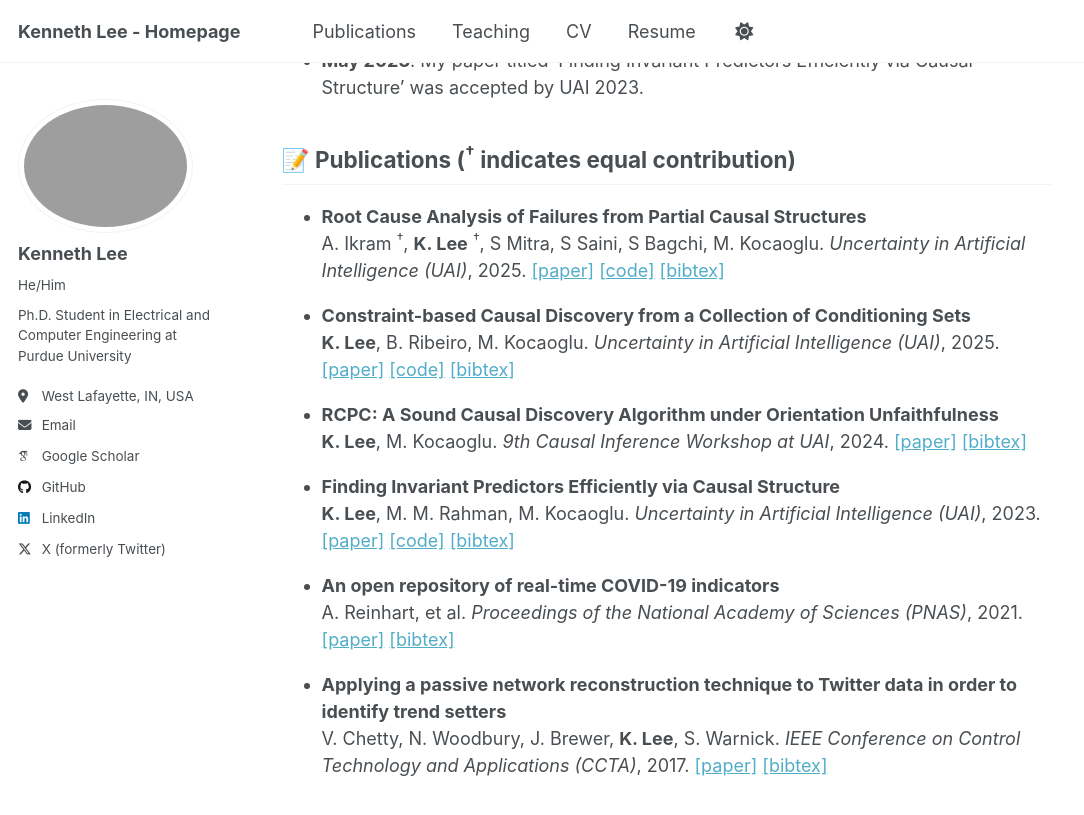
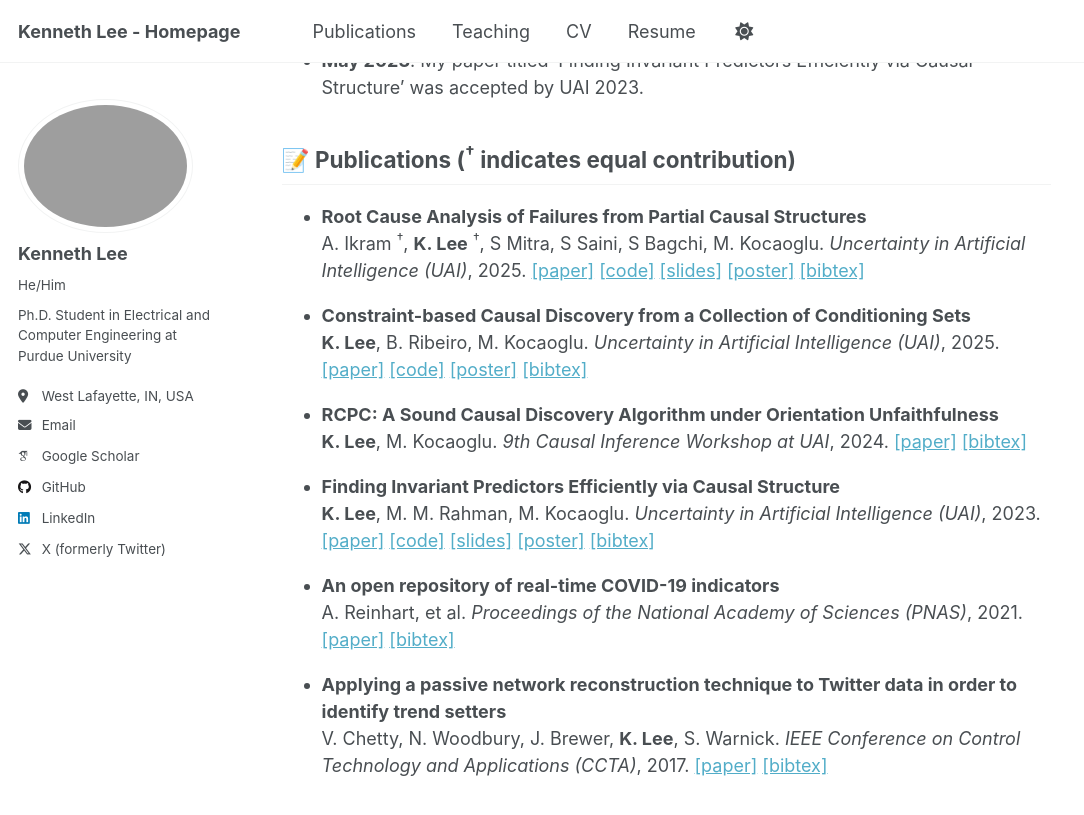
Before and after one commit to kenneth-lee-ch/kenneth-lee-ch.github.io, a Jekyll site: the page built from _pages/about.md, in a window 1280 px wide and 900 px high, scrolled down 1021 px. Shown: the top 815 px of the window, without its empty margins (0-1084 px from the left). Built offline with Jekyll 4.4.1, drawn with Linux system fonts in a browser that asks for light colours; some web fonts are replaced.

Commit message:
add links

```diff
--- a/_pages/about.md
+++ b/_pages/about.md
@@ -31,6 +31,8 @@ Kenneth is a Ph.D. student in Electrical and Computer Engineering at Purdue Univ
     {% assign links = "" %}
     {% if pub.paperurl %}{% assign links = links | append: '<a href="' | append: pub.paperurl | append: '">[paper]</a> ' %}{% endif %}
     {% if pub.codeurl %}{% assign links = links | append: '<a href="' | append: pub.codeurl | append: '">[code]</a> ' %}{% endif %}
+    {% if pub.slidesurl %}{% assign links = links | append: '<a href="' | append: pub.slidesurl | append: '">[slides]</a> ' %}{% endif %}
+    {% if pub.posterurl %}{% assign links = links | append: '<a href="' | append: pub.posterurl | append: '">[poster]</a> ' %}{% endif %}
     {% if pub.bibtexurl %}{% assign links = links | append: '<a href="' | append: pub.bibtexurl | append: '">[bibtex]</a>' %}{% endif %}
     <span style="display:inline;">{{ links }}</span>
   </li>
@@ -44,6 +46,7 @@ Kenneth is a Ph.D. student in Electrical and Computer Engineering at Purdue Univ
   {{ pub.authors | replace: "K. Lee", "**K. Lee**" }}. *{{ pub.venue }}*, {{ pub.date | date: "%Y" }}.
   {% if pub.paperurl %}[[paper]({{ pub.paperurl }})]{% endif %}
   {% if pub.codeurl %} [[code]({{ pub.codeurl }})]{% endif %}
-  {% if pub.slidesurl %}[[paper]({{ pub.slidesurl }})]{% endif %}
+  {% if pub.slidesurl %}[[slides]({{ pub.slidesurl }})]{% endif %}
+  {% if pub.posterurl %}[[poster]({{ pub.posterurl}})]{% endif %}
   {% if pub.bibtexurl %} [[bibtex]({{ pub.bibtexurl }})]{% endif %}
 {% endfor %} -->
```
